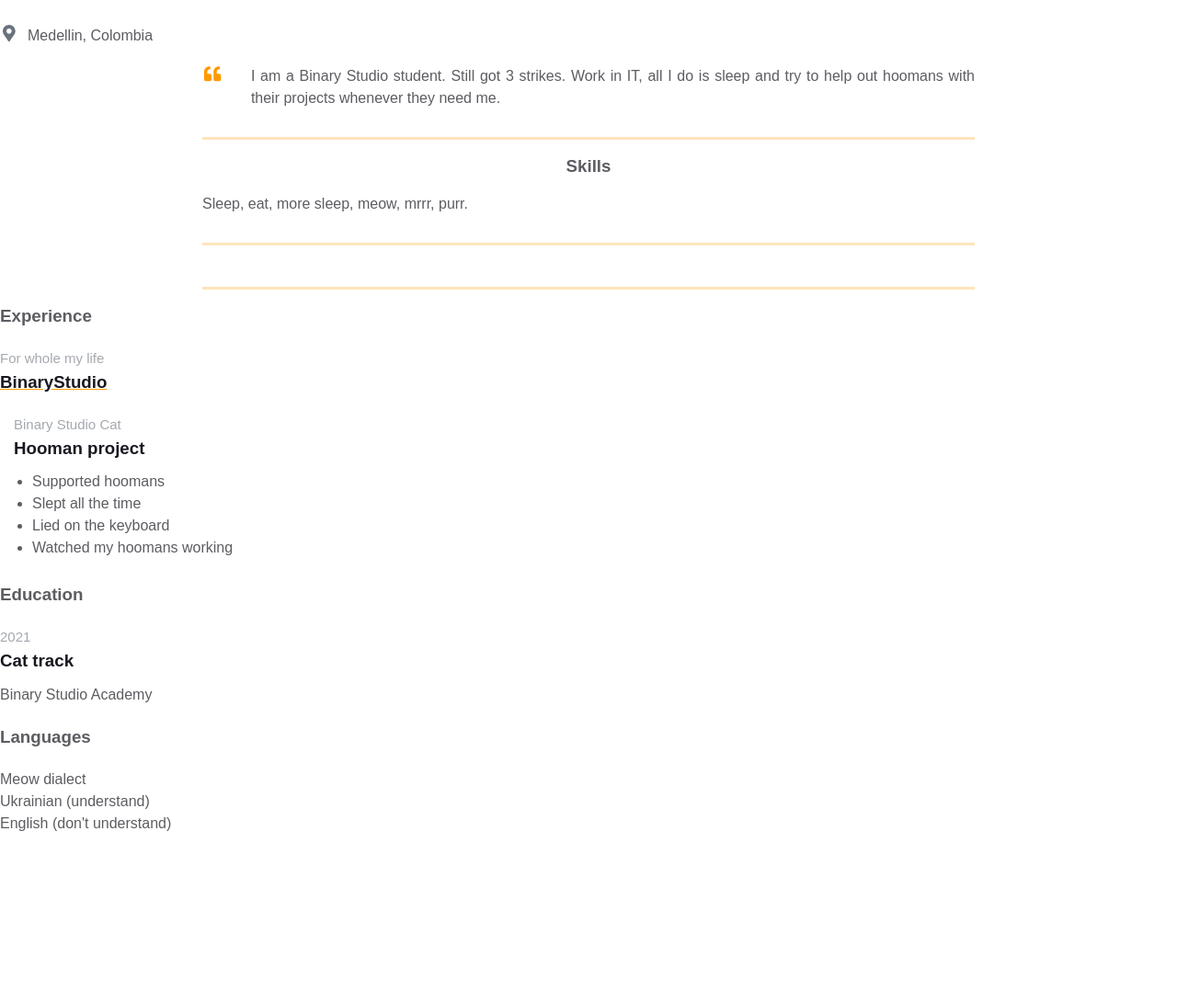
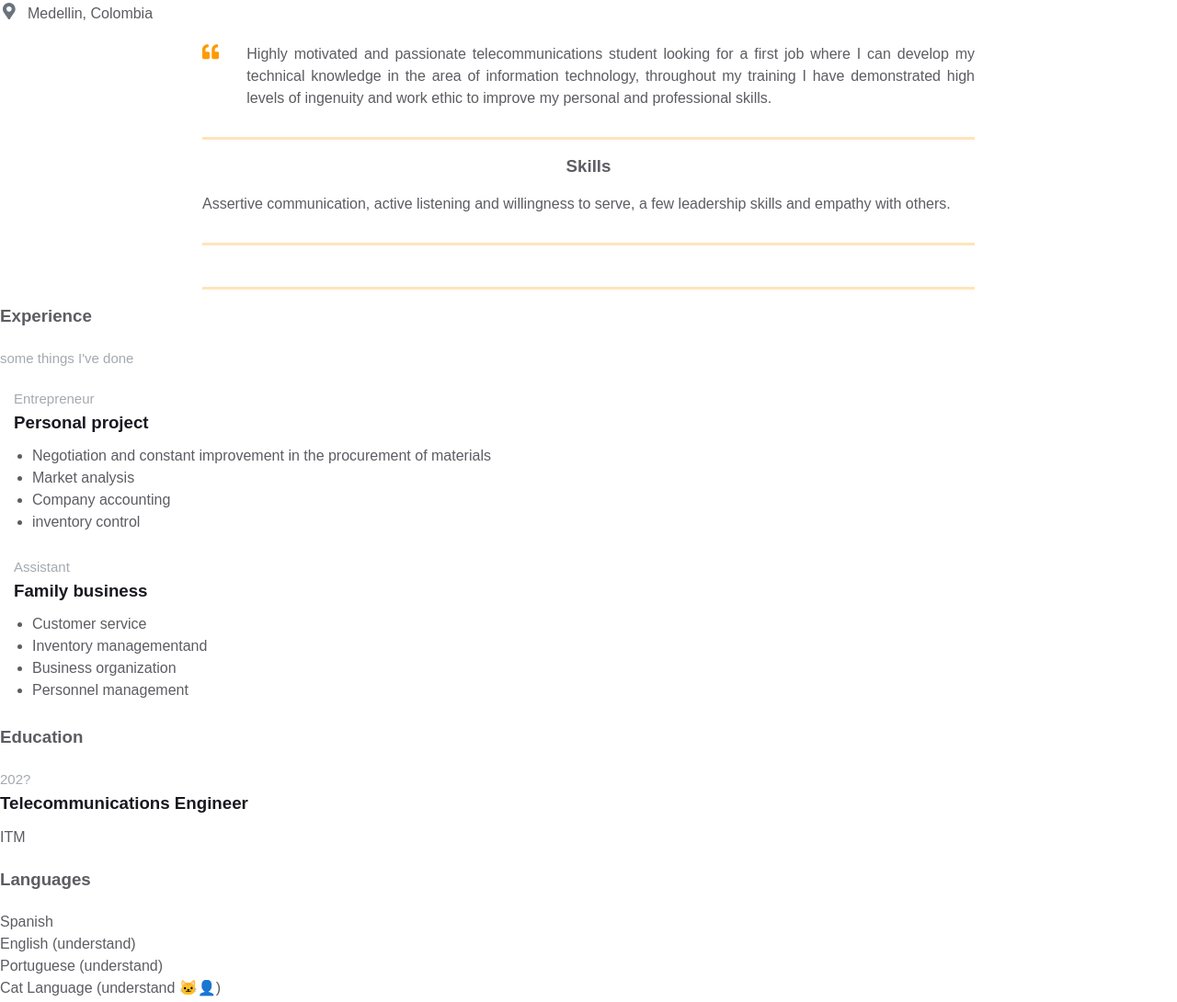
Before and after one commit to juliansms/homepage, a plain HTML site: page index.html in a window 1280 px wide. Shown: the part 428-1518 px from the top of the page at 92% size. Before the commit the page ends 1356 px from the top, so only its background shows below. Drawn offline with Linux system fonts and the light colour scheme.

Commit message:
Updated index.html my resme

```diff
--- a/index.html
+++ b/index.html
@@ -8,7 +8,7 @@
     <title>Résumé</title>
   </head>
   <body>
-    ― Hello World! &#x1F609;
+    <!  ― Hello World! &#x1F609; >
   </body>
 </html>
 
@@ -17,7 +17,7 @@
     <div class="resume">
       <div class="container">
         <div class="resume__block">
-          <h1 class="contact-info__header">Julián Santiago</h1>
+          <h1 class="contact-info__header">Julián Santiago Mejía Suaza</h1>
           <h3 class="contact-info__sub-header">Trainee Binary Studio Academy</h3>
 
           <div class="contact_info_container fh">
@@ -56,9 +56,7 @@
           </svg>
         </div>
         <p class="intro_text">
-          I am a Binary Studio student. Still got 3 strikes. Work in IT,
-          all I do is sleep and try to help out hoomans with their projects whenever
-          they need me.
+            Highly motivated and passionate telecommunications student looking for a first job where I can develop my technical knowledge in the area of information technology, throughout my training I have demonstrated high levels of ingenuity and work ethic to improve my personal and professional skills.
         </p>
       </div>
     </div>
@@ -68,7 +66,7 @@
     <div class="resume__block">
       <div class="skills">
         <h3 class="skills__header">Skills</h3>
-        <p class="skills__text">Sleep, eat, more sleep, meow, mrrr, purr. </p>
+        <p class="skills__text">Assertive communication, active listening and willingness to serve, a few leadership skills and empathy with others. </p>
       </div>
     </div>
   </div>
@@ -88,43 +86,58 @@
     <h3 class="experiences__header">Experience</h3>
     <div class="experiences__company">
       <div class="experiences__company-header">
-        <span class="experiences__company-header-durability">For whole my life</span>
-        <h3 class="experiences__company-header-name">BinaryStudio</h3>
+        <span class="experiences__company-header-durability">some things I've done</span>
+        <h3 class="experiences__company-header-name"></h3>
       </div>
 
       <div class="experiences__company-project">
-        <span class="experiences__company-project-role">Binary Studio Cat</span>
-        <h3 class="experiences__company-project-name">Hooman project</h3>
+        <span class="experiences__company-project-role">Entrepreneur</span>
+        <h3 class="experiences__company-project-name">Personal project</h3>
         <ul class="experiences__company-project-responsibilities">
-          <li>Supported hoomans</li>
-          <li>Slept all the time</li>
-          <li>Lied on the keyboard</li>
-          <li>Watched my hoomans working</li>
+          <li>Negotiation and constant improvement in the procurement of materials</li>
+          <li>Market analysis</li>
+          <li>Company accounting</li>
+          <li>inventory control</li>
         </ul>
       </div>
     </div>
   </div>
 
+      <div class="experiences__company-project">
+        <span class="experiences__company-project-role">Assistant </span>
+        <h3 class="experiences__company-project-name">Family business</h3>
+        <ul class="experiences__company-project-responsibilities">
+          <li>Customer service</li>
+          <li>Inventory managementand </li>
+          <li>Business organization </li>
+          <li>Personnel management</li>
+        </ul>
+      </div>
+    </div>
+
   <div class="additional-info fv">
     <div class="additional-info__education">
       <h3 class="additional-info__education-header">Education</h3>
       <div class="additional-info__education-university">
-        <span class="additional-info__education-university-durability">2021</span>
-        <h3 class="additional-info__education-university-speciality">Cat track</h3>
-        <p class="additional-info__education-university-name">Binary Studio Academy</p>
+        <span class="additional-info__education-university-durability">202?</span>
+        <h3 class="additional-info__education-university-speciality">Telecommunications Engineer</h3>
+        <p class="additional-info__education-university-name">ITM</p>
       </div>
     </div>
 
     <div class="additional-info__languages">
       <h3 class="additional-info__languages-header">Languages</h3>
       <p class="additional-info__languages-item">
-        Meow dialect
+        Spanish
       </p>
       <p class="additional-info__languages-item">
-        Ukrainian (understand)
+        English (understand)
       </p>
       <p class="additional-info__languages-item">
-        English (don't understand)
+        Portuguese (understand)
+      </p>
+      <p class="additional-info__languages-item">
+        Cat Language (understand 🐱‍👤)
       </p>
     </div>
   </div>
```
